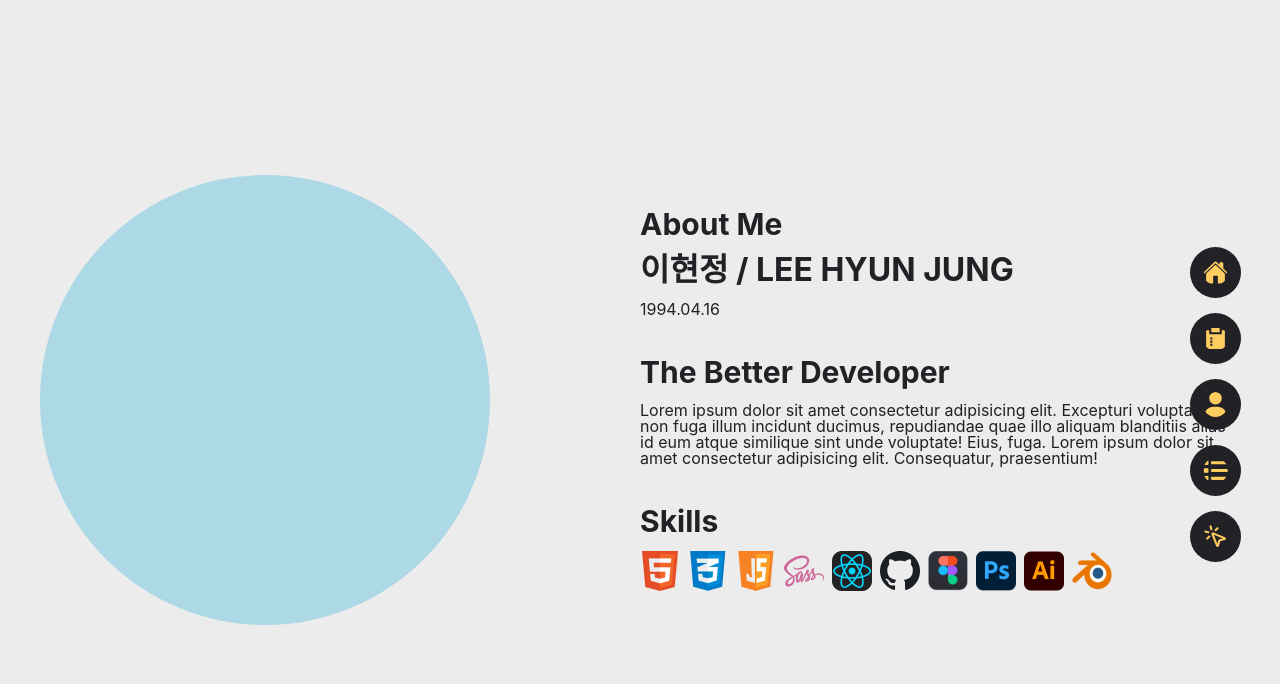
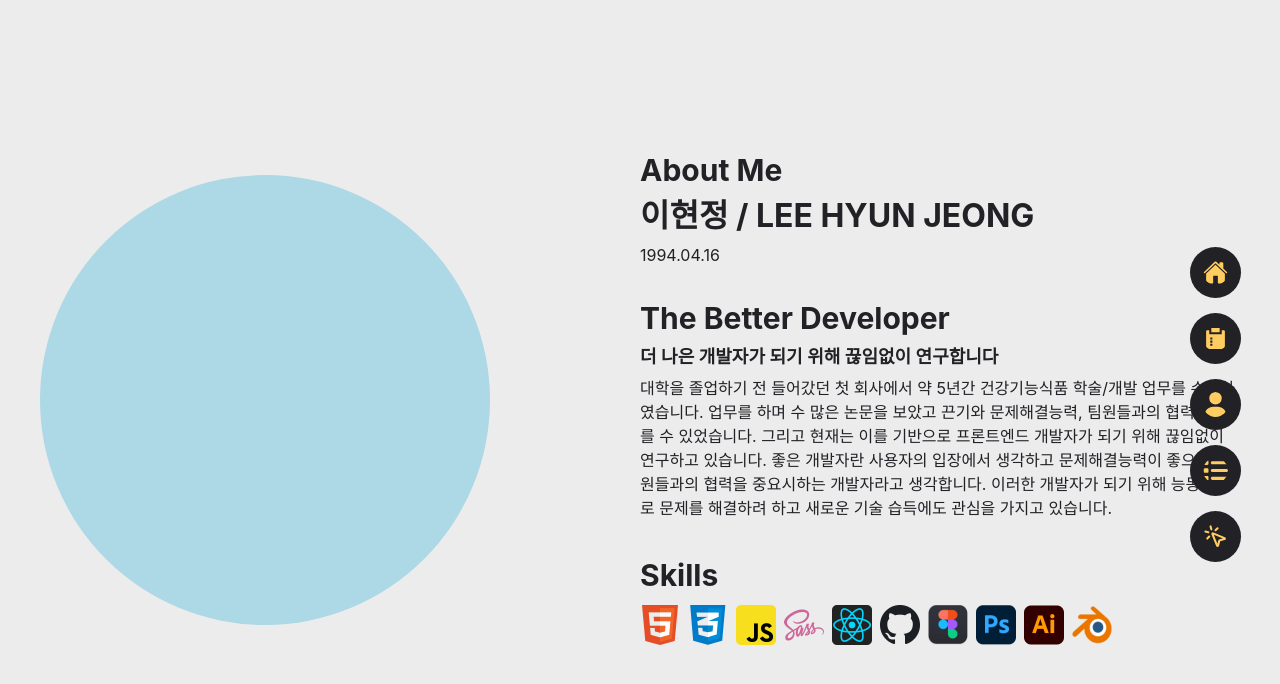
Before and after one commit to hyeeons/portfolio, a React (Create React App) app: page /aboutme in a window 1280 px wide. Shown: the top 684 px of the page. Built offline with nearby package versions, Linux system fonts and the light colour scheme; a web font is replaced by a local one.

Commit message:
소개글

```diff
--- a/src/views/aboutMe/AboutMe.jsx
+++ b/src/views/aboutMe/AboutMe.jsx
@@ -31,17 +31,21 @@ const AboutMe = () => {
         <div className="contents">
           <div className="name">
             <h3>About Me</h3>
-            <h2>이현정 / LEE HYUN JUNG</h2>
+            <h2>이현정 / LEE HYUN JEONG</h2>
             <p>1994.04.16</p>
           </div>
           <div className="textBox">
             <h3>The Better Developer</h3>
+            <h4>더 나은 개발자가 되기 위해 끊임없이 연구합니다</h4>
             <p>
-              Lorem ipsum dolor sit amet consectetur adipisicing elit. Excepturi
-              voluptates non fuga illum incidunt ducimus, repudiandae quae illo
-              aliquam blanditiis alias id eum atque similique sint unde
-              voluptate! Eius, fuga. Lorem ipsum dolor sit, amet consectetur
-              adipisicing elit. Consequatur, praesentium!
+              대학을 졸업하기 전 들어갔던 첫 회사에서 약 5년간 건강기능식품
+              학술/개발 업무를 수행하였습니다. 업무를 하며 수 많은 논문을 보았고
+              끈기와 문제해결능력, 팀원들과의 협력을 기를 수 있었습니다. 그리고
+              현재는 이를 기반으로 프론트엔드 개발자가 되기 위해 끊임없이
+              연구하고 있습니다. 좋은 개발자란 사용자의 입장에서 생각하고
+              문제해결능력이 좋으며 팀원들과의 협력을 중요시하는 개발자라고
+              생각합니다. 이러한 개발자가 되기 위해 능동적으로 문제를 해결하려
+              하고 새로운 기술 습득에도 관심을 가지고 있습니다.
             </p>
           </div>
           <div className="skills">
@@ -90,6 +94,10 @@ const Wrap = styled.div`
     font-weight: 700;
     margin-bottom: 15px;
   }
+  h4 {
+    font-size: 18px;
+    font-weight: 600;
+  }
 
   /* 컨텐츠 박스 */
   .contents {
@@ -100,6 +108,12 @@ const Wrap = styled.div`
     display: flex;
     flex-direction: column;
     gap: 40px;
+  }
+  .textBox {
+    p {
+      margin-top: 10px;
+      line-height: 1.5;
+    }
   }
   .skills {
     .logoBox {
--- a/src/views/home/Home.jsx
+++ b/src/views/home/Home.jsx
@@ -49,7 +49,7 @@ const Home = () => {
         <Line />
         <H1St className="hello">HELLO</H1St>
         <H1name className="front">Frontend Developer</H1name>
-        <H1name className="me">LEE HYUN JUNG</H1name>
+        <H1name className="me">LEE HYUN JEONG</H1name>
       </IntroBox>
       <BoxCon className="boxContain">
         <div className="lineBox">
```
Also changed, not shown: src/assets/images/icon/skill_js.png, src/assets/images/icon/skill_react.png.
